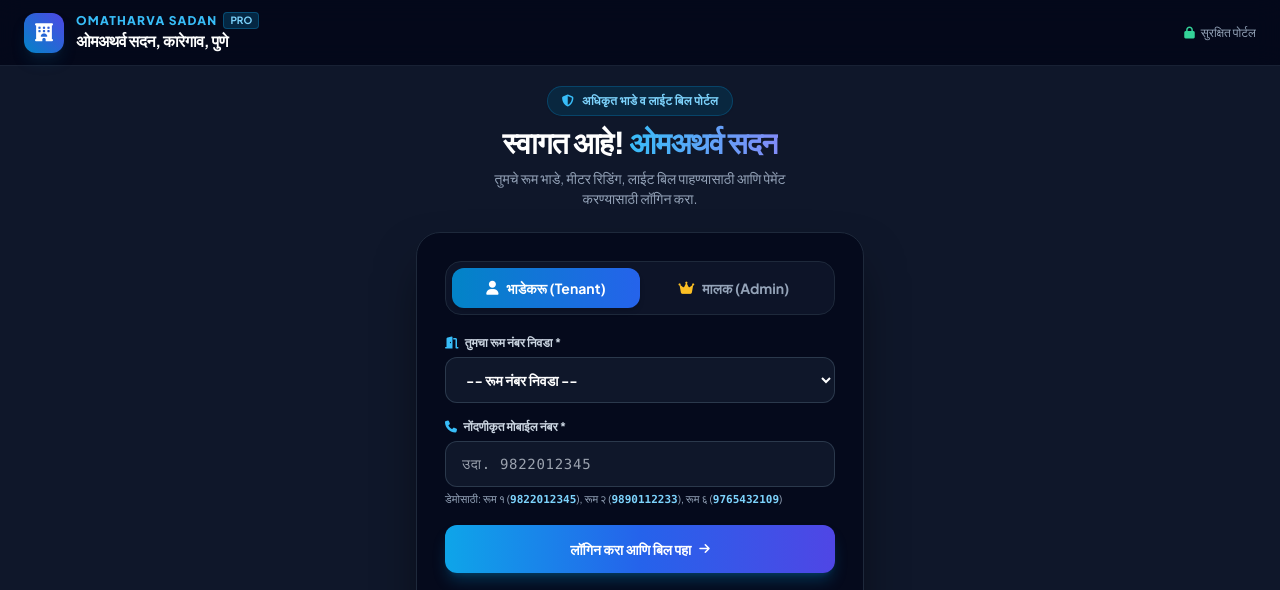
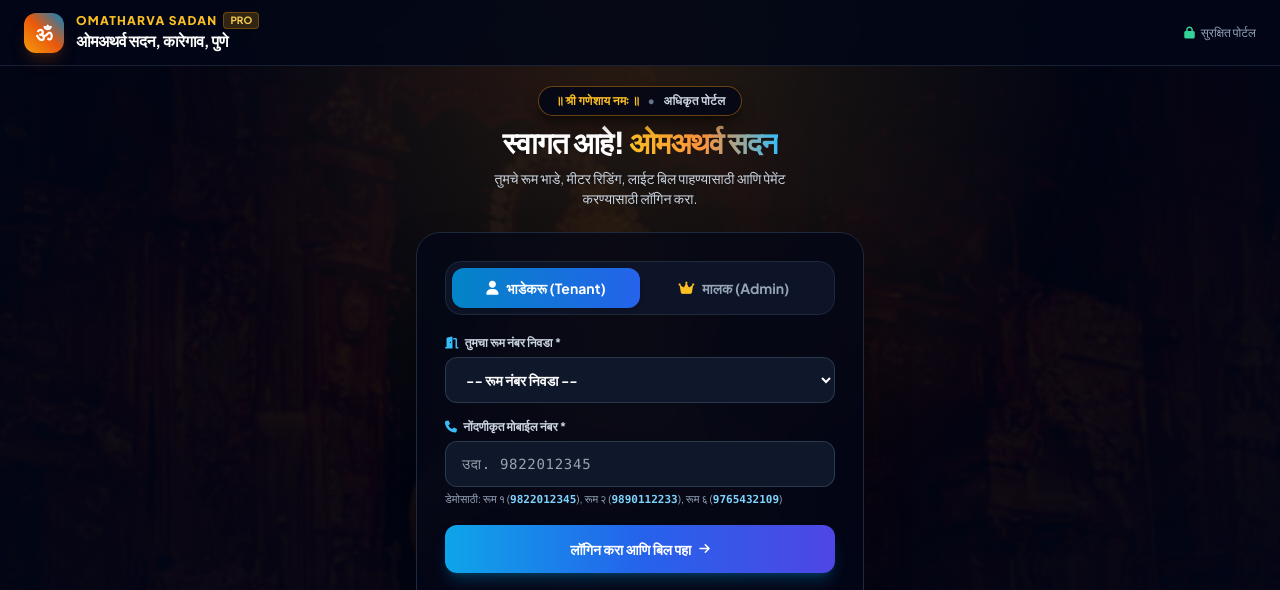
Before and after one commit to atharvamali54-sudo/karegaon, a website: page index.html in a window 1280 px wide. Shown: the top 590 px of the page. Drawn offline with nearby package versions, Linux system fonts and the light colour scheme.

Commit message:
Add divine Ganpati Bappa background image with dark elegant overlay for OmAtharva Sadan

```diff
--- a/index.html
+++ b/index.html
@@ -77,22 +77,31 @@
     }
   </style>
 </head>
-<body class="bg-slate-900 text-slate-100 min-h-screen flex flex-col antialiased selection:bg-sky-500 selection:text-white">
+<body class="bg-slate-950 text-slate-100 min-h-screen flex flex-col antialiased selection:bg-amber-500 selection:text-slate-950 relative">
+
+  <!-- ========================================== -->
+  <!-- DIVINE GANPATI BAPPA BACKGROUND IMAGE      -->
+  <!-- ========================================== -->
+  <div class="fixed inset-0 pointer-events-none z-0 overflow-hidden" aria-hidden="true">
+    <img src="assets/ganpati_bg.jpg" alt="OmAtharva Sadan Background" class="w-full h-full object-cover object-center scale-105 filter brightness-[0.33] contrast-[1.12] saturate-[1.25]">
+    <div class="absolute inset-0 bg-gradient-to-b from-slate-950/85 via-slate-950/70 to-slate-950/90 backdrop-blur-[1px]"></div>
+    <div class="absolute inset-0 bg-[radial-gradient(ellipse_at_top,_var(--tw-gradient-stops))] from-amber-500/15 via-transparent to-slate-950/85"></div>
+  </div>
 
   <!-- ========================================== -->
   <!-- TOP HEADER (Dynamic based on Auth state) -->
   <!-- ========================================== -->
-  <header id="appHeader" class="bg-slate-950/80 backdrop-blur-md border-b border-slate-800/80 sticky top-0 z-40 transition-all">
+  <header id="appHeader" class="bg-slate-950/85 backdrop-blur-md border-b border-slate-800/80 sticky top-0 z-40 transition-all relative">
     <div class="max-w-7xl mx-auto px-4 sm:px-6 py-3 flex items-center justify-between gap-3">
       <!-- Brand Logo -->
       <div class="flex items-center space-x-3 cursor-pointer" onclick="goToHome()">
-        <div class="w-10 h-10 rounded-xl bg-gradient-to-tr from-sky-600 to-indigo-600 flex items-center justify-center font-extrabold text-white text-lg shadow-lg shadow-sky-900/30">
-          <i class="fa-solid fa-hotel"></i>
+        <div class="w-10 h-10 rounded-xl bg-gradient-to-tr from-amber-500 via-orange-600 to-sky-600 flex items-center justify-center font-extrabold text-white text-xl shadow-lg shadow-amber-900/40">
+          <span>ॐ</span>
         </div>
         <div>
           <div class="flex items-center gap-1.5">
-            <span class="text-xs font-black tracking-widest text-sky-400 uppercase">OmAtharva Sadan</span>
-            <span class="bg-sky-500/20 text-sky-300 text-[10px] font-bold px-1.5 py-0.2 rounded border border-sky-500/30">PRO</span>
+            <span class="text-xs font-black tracking-widest text-amber-400 uppercase">OmAtharva Sadan</span>
+            <span class="bg-amber-500/20 text-amber-300 text-[10px] font-bold px-1.5 py-0.2 rounded border border-amber-500/30">PRO</span>
           </div>
           <h1 id="headerBuildingTitle" class="text-sm sm:text-base font-bold text-white tracking-tight">ओमअथर्व सदन, कारेगाव, पुणे</h1>
         </div>
@@ -117,7 +126,7 @@
   </div>
 
   <!-- MAIN APP CONTAINER -->
-  <main class="flex-grow max-w-7xl w-full mx-auto px-3 sm:px-6 py-5 flex flex-col justify-center">
+  <main class="flex-grow max-w-7xl w-full mx-auto px-3 sm:px-6 py-5 flex flex-col justify-center relative z-10">
 
     <!-- ============================================================== -->
     <!-- SCREEN 1: PROFESSIONAL LOGIN SCREEN (Initial Entry Point)     -->
@@ -126,13 +135,15 @@
 
       <!-- OmAtharva Sadan Hero Card Header -->
       <div class="text-center space-y-2">
-        <div class="inline-flex items-center gap-2 px-3.5 py-1.5 rounded-full bg-sky-950/70 border border-sky-800/60 text-sky-300 text-xs font-bold tracking-wide shadow-sm">
-          <i class="fa-solid fa-shield-halved text-sky-400"></i> अधिकृत भाडे व लाईट बिल पोर्टल
+        <div class="inline-flex items-center gap-2 px-4 py-1.5 rounded-full bg-slate-950/80 border border-amber-500/40 text-amber-300 text-xs font-bold tracking-wide shadow-lg shadow-black/50 backdrop-blur-md">
+          <span class="font-bold text-amber-400">॥ श्री गणेशाय नमः ॥</span>
+          <span class="text-slate-500">•</span>
+          <span class="text-slate-300">अधिकृत पोर्टल</span>
         </div>
         <h2 class="text-2xl sm:text-3xl font-extrabold text-white tracking-tight">
-          स्वागत आहे! <span class="bg-gradient-to-r from-sky-400 to-indigo-400 bg-clip-text text-transparent">ओमअथर्व सदन</span>
+          स्वागत आहे! <span class="bg-gradient-to-r from-amber-400 via-orange-400 to-sky-400 bg-clip-text text-transparent">ओमअथर्व सदन</span>
         </h2>
-        <p class="text-xs sm:text-sm text-slate-400 max-w-xs mx-auto">
+        <p class="text-xs sm:text-sm text-slate-300 max-w-xs mx-auto drop-shadow-sm">
           तुमचे रूम भाडे, मीटर रिडिंग, लाईट बिल पाहण्यासाठी आणि पेमेंट करण्यासाठी लॉगिन करा.
         </p>
       </div>
@@ -1212,7 +1223,7 @@ https://atharvamali54-sudo.github.io/karegaon/
   </div>
 
   <!-- Footer -->
-  <footer class="bg-slate-950/80 border-t border-slate-800/80 py-4 text-center text-xs text-slate-400">
+  <footer class="bg-slate-950/90 border-t border-slate-800/80 py-4 text-center text-xs text-slate-400 relative z-10 backdrop-blur-md">
     ओमअथर्व सदन (OmAtharva Sadan) • कारेगाव, पुणे • १७ खोल्या (४ डबल, १३ सिंगल) • स्मार्ट बिलिंग पोर्टल
   </footer>
 
--- a/public/sw.js
+++ b/public/sw.js
@@ -1,4 +1,4 @@
-const CACHE_NAME = 'omatharva-cache-v2';
+const CACHE_NAME = 'omatharva-cache-v3';
 const ASSETS_TO_CACHE = [
   './',
   './index.html',
@@ -6,7 +6,8 @@ const ASSETS_TO_CACHE = [
   './manifest.json',
   './assets/icon-192.png',
   './assets/icon-512.png',
-  './assets/owner_qr.jpg'
+  './assets/owner_qr.jpg',
+  './assets/ganpati_bg.jpg'
 ];
 
 self.addEventListener('install', event => {
--- a/sw.js
+++ b/sw.js
@@ -1,4 +1,4 @@
-const CACHE_NAME = 'omatharva-cache-v2';
+const CACHE_NAME = 'omatharva-cache-v3';
 const ASSETS_TO_CACHE = [
   './',
   './index.html',
@@ -6,7 +6,8 @@ const ASSETS_TO_CACHE = [
   './manifest.json',
   './assets/icon-192.png',
   './assets/icon-512.png',
-  './assets/owner_qr.jpg'
+  './assets/owner_qr.jpg',
+  './assets/ganpati_bg.jpg'
 ];
 
 self.addEventListener('install', event => {
```
Also changed, not shown: public/index.html (+23 -12 lines), assets/ganpati_bg.jpg (added), public/assets/ganpati_bg.jpg (added).
